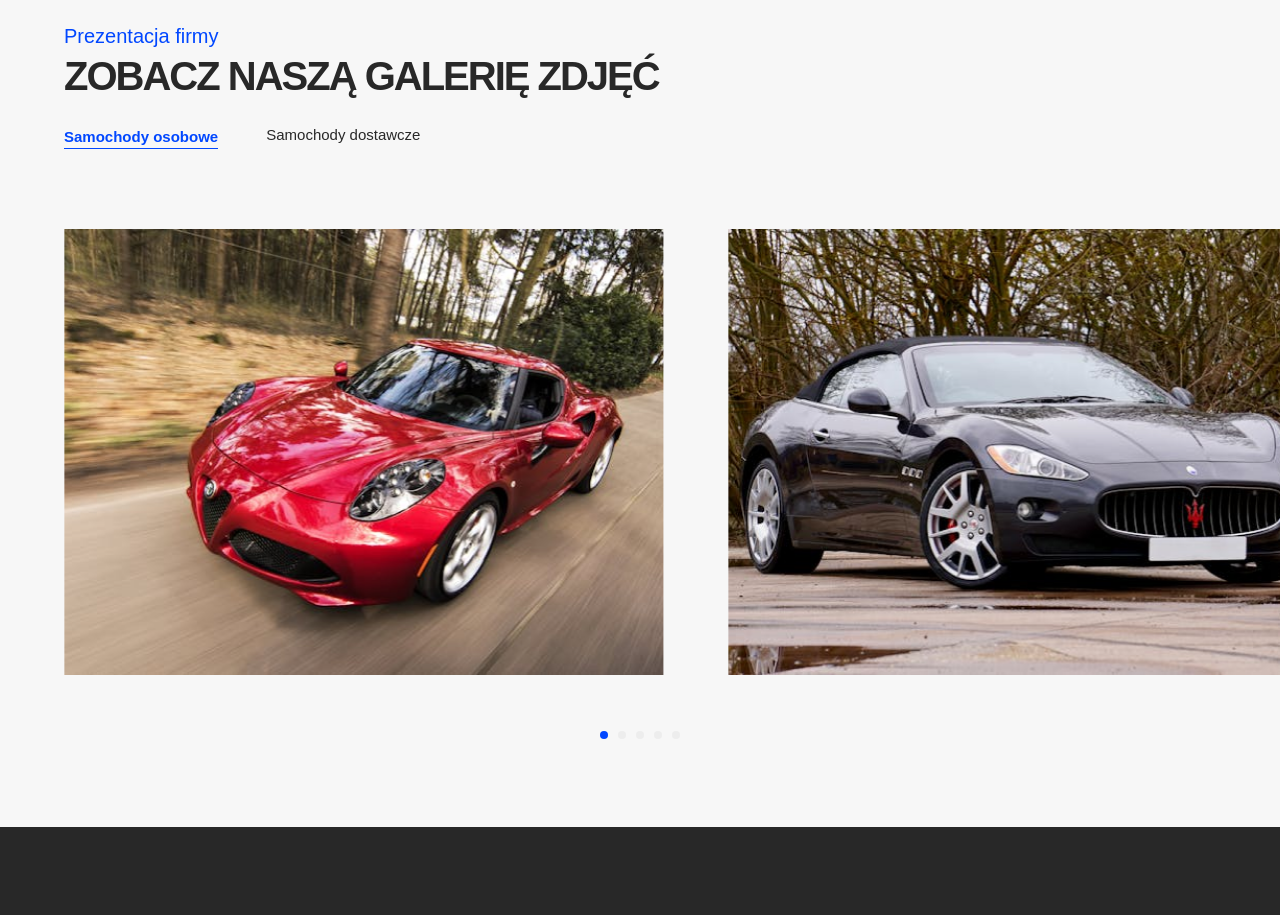
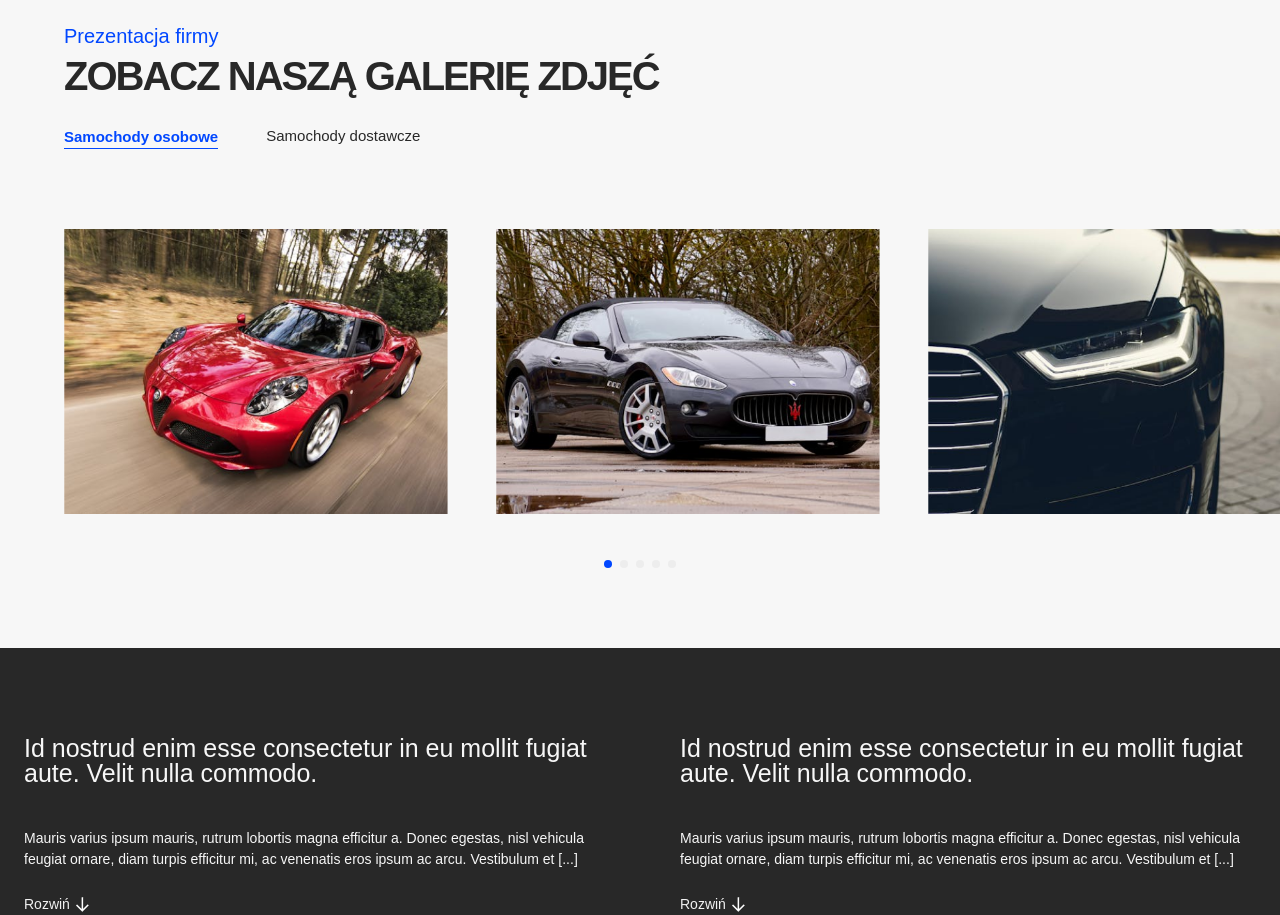
Before and after one commit to MariuszMalankiewicz/cars-spot, a Vue app: page / in a window 1280 px wide. Shown: the part 960-1875 px from the top of the page. Built offline with nearby package versions, Linux system fonts and the light colour scheme.

Commit message:
feat: add slider

```diff
--- a/src/components/Reuseable/NavDots/Dot.vue
+++ /dev/null
@@ -1,3 +0,0 @@
-<template>
-    <span class="w-[8px] h-[8px] bg-btn-muted rounded-full absolute top-[8px]"></span>
-</template>
--- a/src/components/Reuseable/NavDots/NavDots.vue
+++ /dev/null
@@ -1,17 +0,0 @@
-<script setup>
-import Dot from '../NavDots/Dot.vue'
-</script>
-
-<template>
-    <nav class="h-[24px] w-[80px] relative">
-        <div class="flex">
-            <span class="w-[8px] h-[8px] bg-btn-primary rounded-full absolute top-[8px] cursor-pointer"></span>
-            <div class="w-[62px] h-[8px] flex cursor-pointer">
-                <Dot class="left-[18px]"></Dot>
-                <Dot class="left-[36px]"></Dot>
-                <Dot class="left-[54px]"></Dot>
-                <Dot class="left-[72px]"></Dot>
-            </div>
-        </div>
-    </nav>
-</template>
--- /dev/null
+++ b/src/components/Reuseable/Slider.vue
@@ -0,0 +1,80 @@
+<script setup>
+import { ref, onMounted, onUnmounted, computed } from 'vue';
+
+const items = ref([
+  { image: '/src/assets/imgs/Images.png', title: 'Alfa Romeo 4C', description: 'Alfa Romeo 4C to kompaktowy, sportowy samochód produkowany przez włoską markę Alfa Romeo w latach 2013–2020.', content: false },
+  { image: '/src/assets/imgs/Images (1).png', title: 'Maserati Grancabrio', description: 'Maserati GranCabrio to elegancki i luksusowy kabriolet, który łączy w sobie włoską finezję z niesamowitą wydajnością.', content: false },
+  { image: '/src/assets/imgs/Images (2).png', title: 'Audi A6', description: 'Audi A6 to luksusowy samochód klasy średniej-wyższej produkowany przez niemiecką markę Audi.', content: false },
+  { image: '/src/assets/imgs/Images.png', title: 'Alfa Romeo 4C', description: 'Alfa Romeo 4C to kompaktowy, sportowy samochód produkowany przez włoską markę Alfa Romeo w latach 2013–2020.' },
+  { image: '/src/assets/imgs/Images (1).png', title: 'Maserati Grancabrio', description: 'Maserati GranCabrio to elegancki i luksusowy kabriolet, który łączy w sobie włoską finezję z niesamowitą wydajnością.', content: false },
+]);
+
+const currentIndex = ref(0);
+
+const windowWidth = ref(window.innerWidth);
+
+const updateWidth = () => {
+  windowWidth.value = window.innerWidth;
+}
+
+onUnmounted(() => {
+  window.removeEventListener('resize', updateWidth);
+});
+
+const step = computed(() => {
+  if (windowWidth.value < 639) {
+    return 100;
+  } else if (windowWidth.value < 1024) {
+    return 40;
+  } else {
+    return 21;
+  }
+});
+
+onMounted(() => {
+  window.addEventListener('resize', updateWidth);
+});
+
+function showContent(item) {
+  item.content = !item.content;
+}
+
+function goToSlide(index) {
+  currentIndex.value = index;
+}
+</script>
+
+<template>
+ <div class="relative w-[95%] md:w-[90%] pb-[54px] mt-6 mb-10 xl:my-[80px] mx-auto">
+    <!-- Slider -->
+    <div
+      class="transition-transform duration-300 flex sm:gap-[10px] md:gap-[20px] lg:gap-[48px]"
+      :style="{ transform: `translateX(-${currentIndex * step}%)` }"
+    >
+      <div
+        v-for="(item, index) in items"
+        :key="index"
+
+        class="relative flex-shrink-0 w-full sm:w-1/2 lg:w-1/3"
+      >
+        <!-- Slide content -->
+        <img :src="item.image" :alt="item.title" class="w-3/4 sm:w-[350px] md:w-full mx-auto object-cover" @click="showContent(item)"/>
+        <div class="w-3/4 sm:w-full absolute bottom-0 left-[12.5%] sm:left-0 px-2 bg-light/80" v-if="items[index].content">
+          <h3 class="text-[20px] lg:text-[22px] font-semibold">{{ item.title }}</h3>
+          <p class="text-[14px] sm:text-[15px]">{{ item.description }}</p>
+        </div>
+      </div>
+    </div>
+
+    <!-- Pagination -->
+    <div class="absolute bottom-0 left-1/2 transform -translate-x-1/2 flex space-x-2">
+      <button
+        v-for="(item, index) in items"
+        :key="index"
+        @click="goToSlide(index)"
+        class="w-[8px] h-[8px] rounded-full"
+        :class="currentIndex === index ? 'bg-btn-primary' : 'bg-btn-muted'"
+      ></button>
+    </div>
+  </div>
+</template>
--- a/src/components/layouts/Galery.vue
+++ /dev/null
@@ -1,14 +0,0 @@
-<script setup>
-  import NavDots from '../Reuseable/NavDots/NavDots.vue'
-</script>
-
-<template>
-    <section class="mx-[1%] my-[20px] sm:mx-0 sm:my-[80px] flex flex-col items-center gap-[48px]">
-        <div class="w-[95%] md:w-[90%] flex flex-wrap sm:flex-nowrap gap-[64px]">
-            <img class="w-full h-auto object-cover max-w-[600px] max-h-[446px]" src="../../assets/imgs/Images.png" alt="beautiful red car">
-            <img class="w-full h-full object-cover max-w-[600px] max-h-[446px]" src="../../assets/imgs/Images (1).png" alt="beautiful black car">
-            <img class="w-full h-full object-cover max-w-[600px] max-h-[446px]" src="../../assets/imgs/Images (2).png" alt="beautiful black car, that close-up of the front lights">
-        </div>
-        <NavDots/>
-    </section>
-</template>
--- a/src/components/layouts/Headers.vue
+++ b/src/components/layouts/Headers.vue
@@ -7,7 +7,7 @@
             <h2 class="w-full font-bebaszNeue font-semibold text-[34px] sm:text-[40px] leading-[48px] uppercase tracking-tighter text-dark">Zobacz naszą Galerię zdjęć</h2>
           </div>
         </div>
-        <nav class="flex gap-[26px] sm:gap-[48px] text-start">
+        <nav class="flex gap-[26px] items-center sm:gap-[48px] text-start">
           <div class="border-b-[1px] border-btn-primary">
             <a class="left-[2px] font-robotoFlex font-semibold text-[12px] sm:text-[15px] leading-[22.5px] tracking-[-2%] text-btn-primary cursor-pointer">Samochody osobowe</a>
           </div>
--- a/src/views/HomePage.vue
+++ b/src/views/HomePage.vue
@@ -2,7 +2,7 @@
   import MainNav from '../components/Reuseable/MainNav.vue'
   import Hero from '../components/layouts/Hero.vue'
   import Headers from '../components/layouts/Headers.vue'
-  import Galery from '../components/layouts/Galery.vue'
+  import Slider from '../components/Reuseable/Slider.vue'
   import Seo from '../components/layouts/SEO/Seo.vue'
   import Footer from '../components/layouts/Footer.vue'
 </script>
@@ -13,7 +13,7 @@
       <MainNav/>
       <Hero/>
       <Headers/>
-      <Galery/>
+      <Slider/>
       <Seo/>
       <Footer/>
     </main>
```
